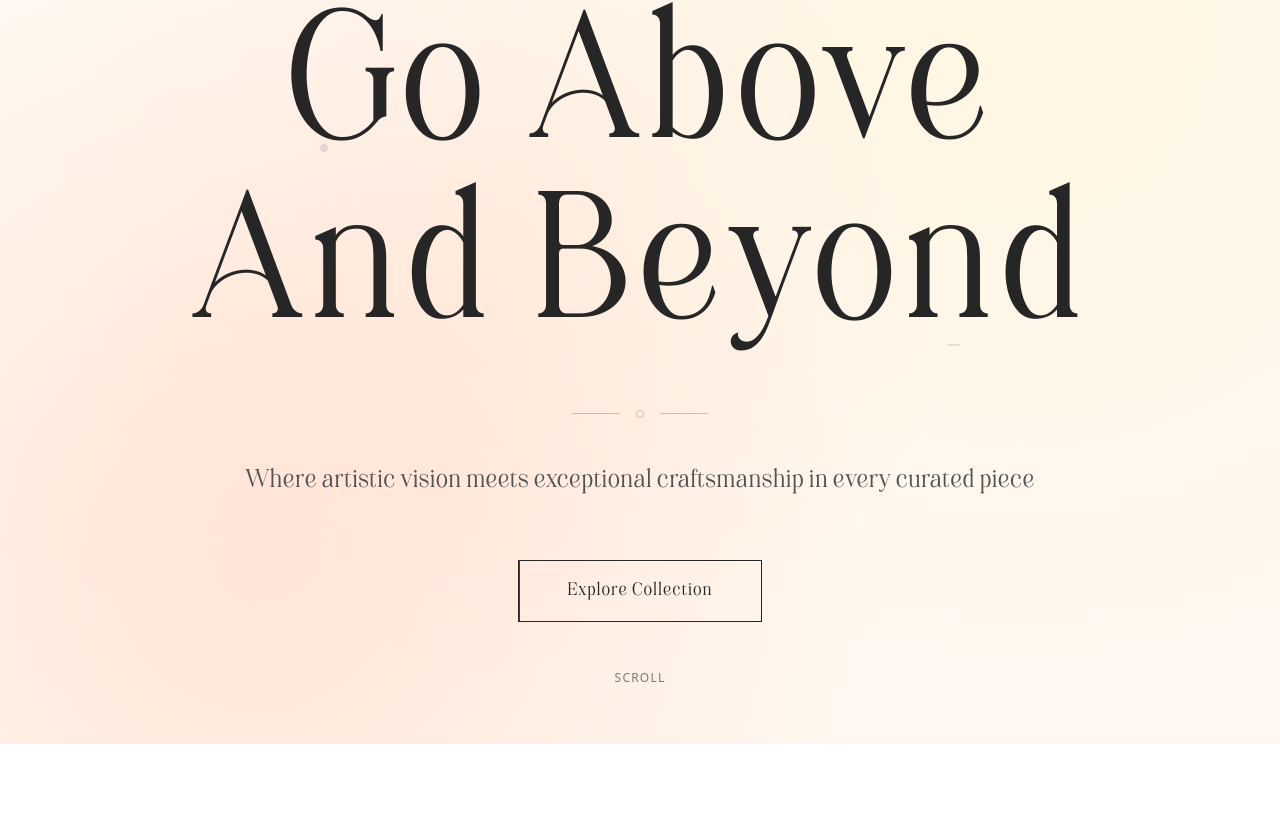
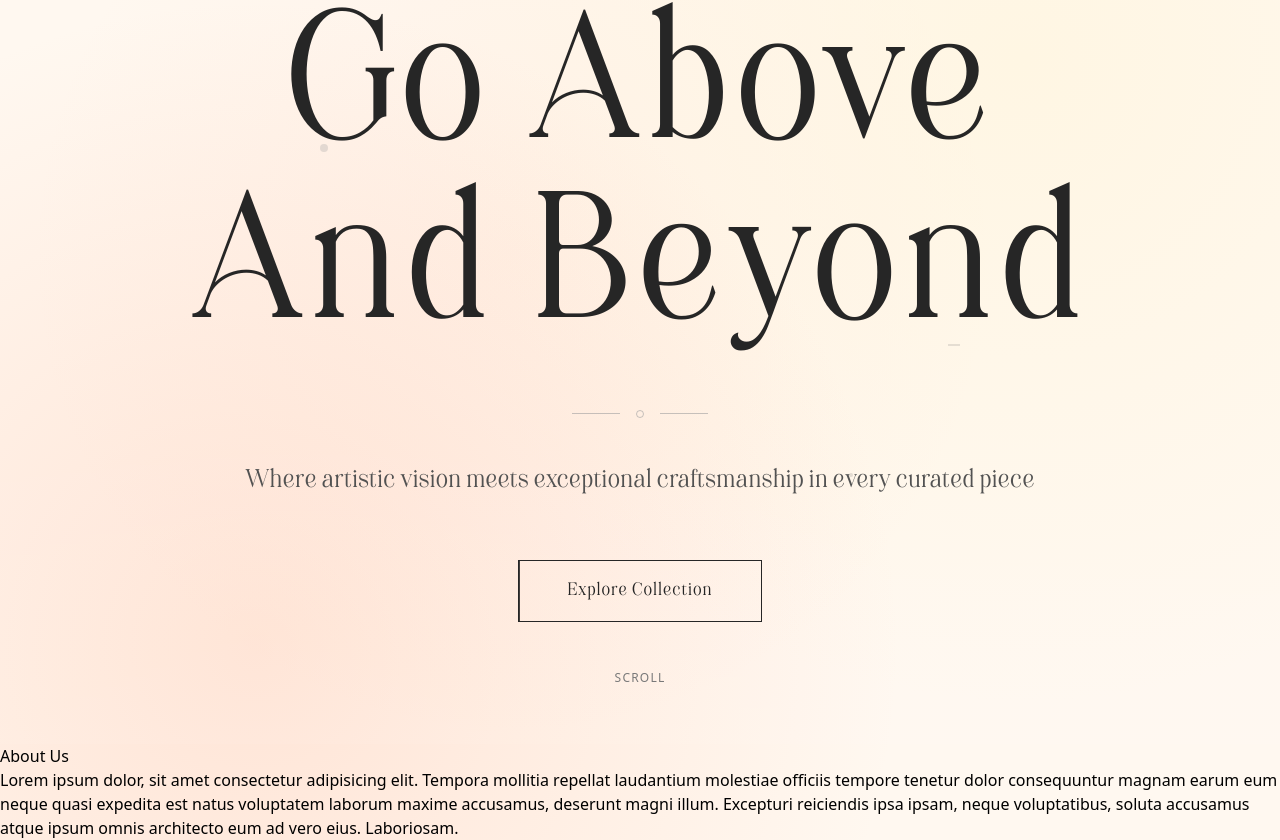
Before and after one commit to joydeep-07/Art-Gallery, a React (Vite) app: page / in a window 1280 px wide. Shown: the part 136-976 px from the top of the page. Before the commit the page ends 880 px from the top, so only its background shows below. Built offline with nearby package versions, Linux system fonts and the light colour scheme.

Commit message:
About Created

```diff
--- /dev/null
+++ b/src/components/About.jsx
@@ -0,0 +1,14 @@
+import React from 'react'
+
+const About = () => {
+  return (
+    <div>
+        <h1>About Us</h1>
+        <p>
+            Lorem ipsum dolor, sit amet consectetur adipisicing elit. Tempora mollitia repellat laudantium molestiae officiis tempore tenetur dolor consequuntur magnam earum eum neque quasi expedita est natus voluptatem laborum maxime accusamus, deserunt magni illum. Excepturi reiciendis ipsa ipsam, neque voluptatibus, soluta accusamus atque ipsum omnis architecto eum ad vero eius. Laboriosam.
+        </p>
+    </div>
+  )
+}
+
+export default About
--- a/src/pages/Home.jsx
+++ b/src/pages/Home.jsx
@@ -2,6 +2,8 @@ import React from "react";
 import Gallery from "./Gallery";
 import Navbar from "../layouts/Navbar";
 import Hero from "../components/Hero";
+import About from "../components/About";
+
 
 const Home = () => {
   return (
@@ -21,6 +23,7 @@ const Home = () => {
       <div className="relative z-10">
         <Navbar />
         <Hero />
+       <About/>
         {/* <Gallery /> */}
       </div>
     </div>
```
Also changed, not shown: src/assets/images/ink.png (added).
